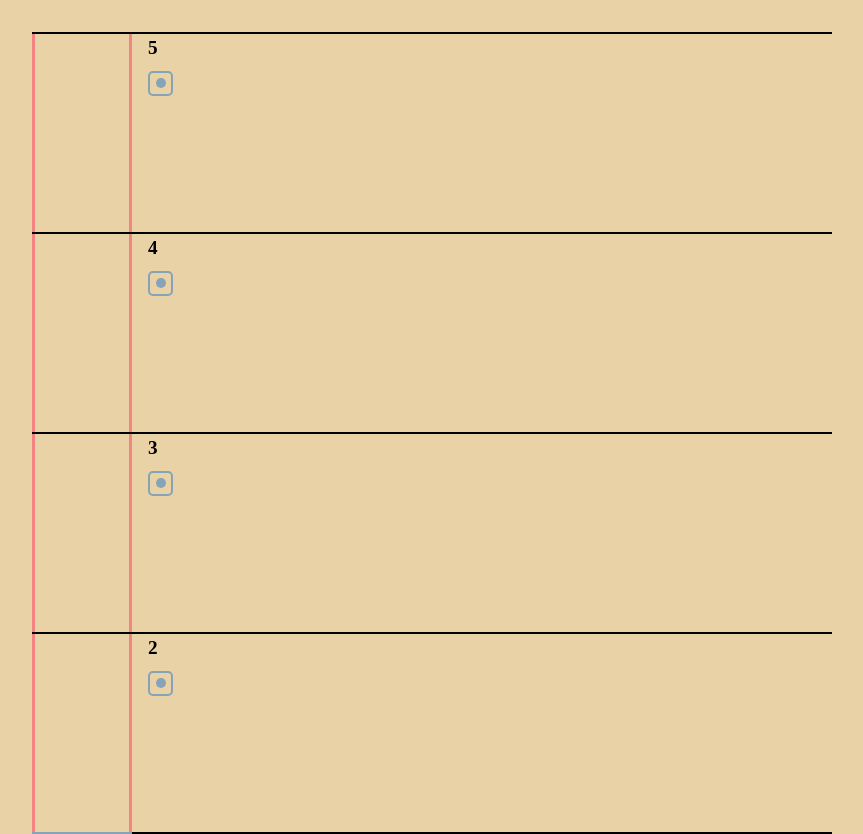
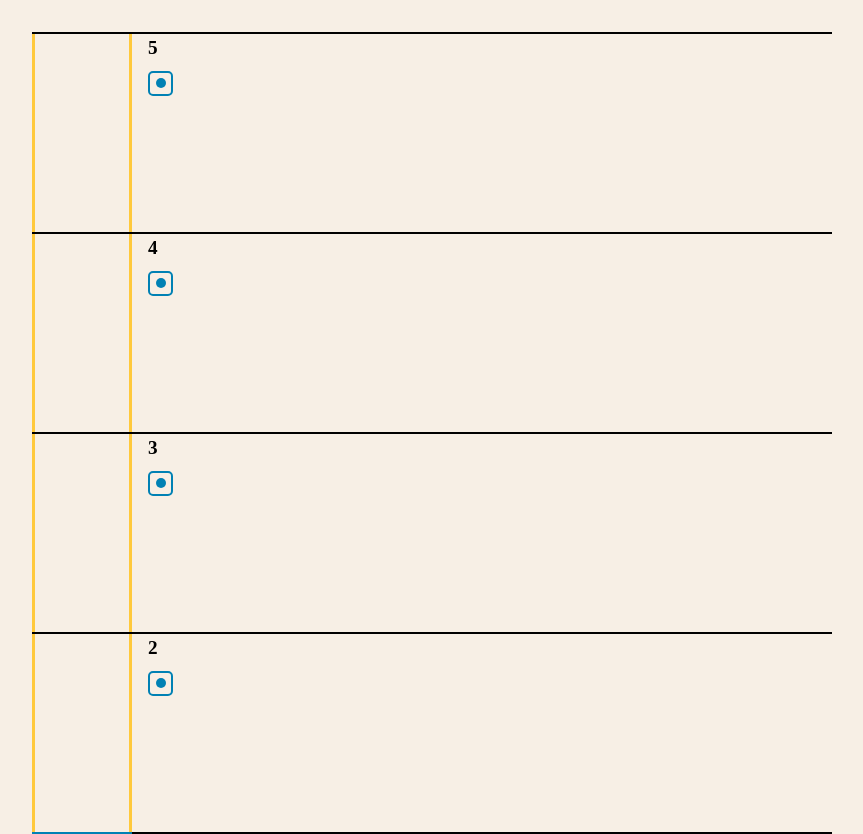
Before and after one commit to Qusz/gorchakov-test-trueconf, a Vue app: page / in a window 1280 px wide. Shown: the top 834 px of the page, without its empty margins (208-1071 px from the left). Built offline with nearby package versions, Linux system fonts and the light colour scheme.

Commit message:
changes color scheme

```diff
--- a/src/styles/base/_vars.scss
+++ b/src/styles/base/_vars.scss
@@ -1,9 +1,9 @@
 
 //* Colors
-$clr-primary: #86A3B8;
-$clr-secondary: #F48484;
-$clr-accent: #F55050;
-$clr-bg: #E8D2A6;
+$clr-primary: #0081B4;
+$clr-secondary: #FFC93C;
+$clr-accent: #7B2869;
+$clr-bg: #F7EFE5;
 $clr-white: #fff;
 $clr-black: #000;
 
```
